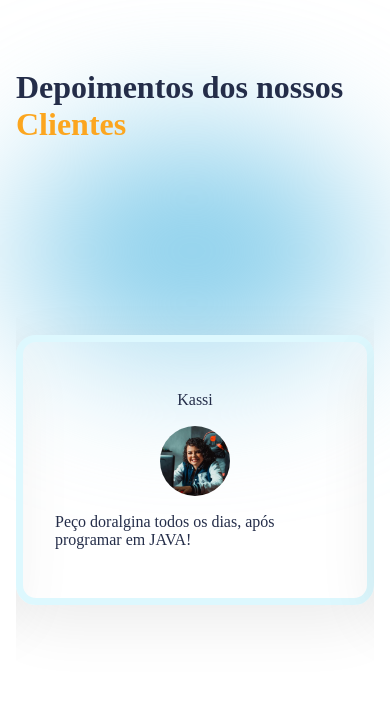
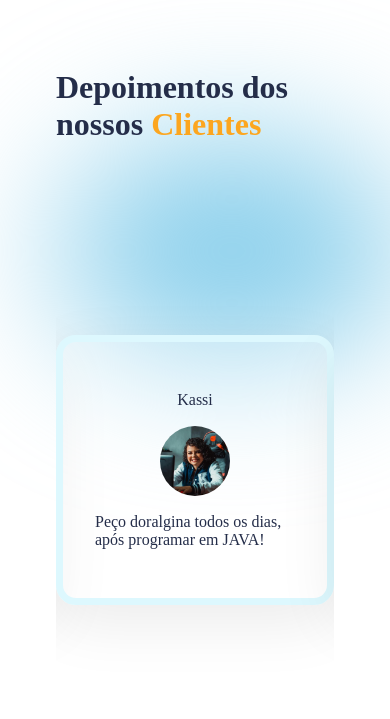
Before and after one commit to Patchelli/webfarma, a React (Create React App) app: page / in a window 390 px wide. Shown: the part 4071-4790 px from the top of the page. Built offline with nearby package versions, Linux system fonts and the light colour scheme; no server answers.

Commit message:
Responsividade

```diff
--- a/src/App.css
+++ b/src/App.css
@@ -33,10 +33,3 @@
   border: 1px solid var(--orange);
   color: var(--orange);
 }
-
-@media screen and (max-width: 480px) {
-  .App {
-    padding: 0.5rem 1rem;
-
-  }
-}
```
